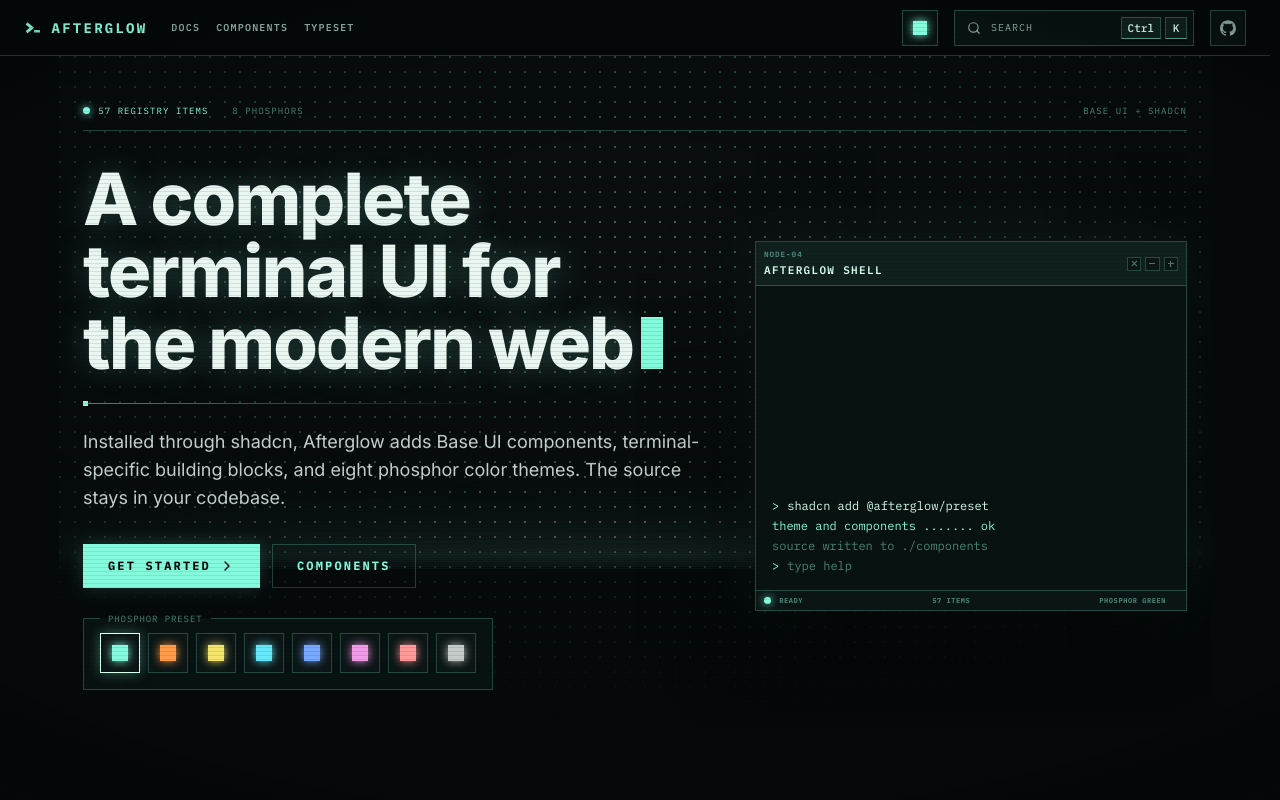
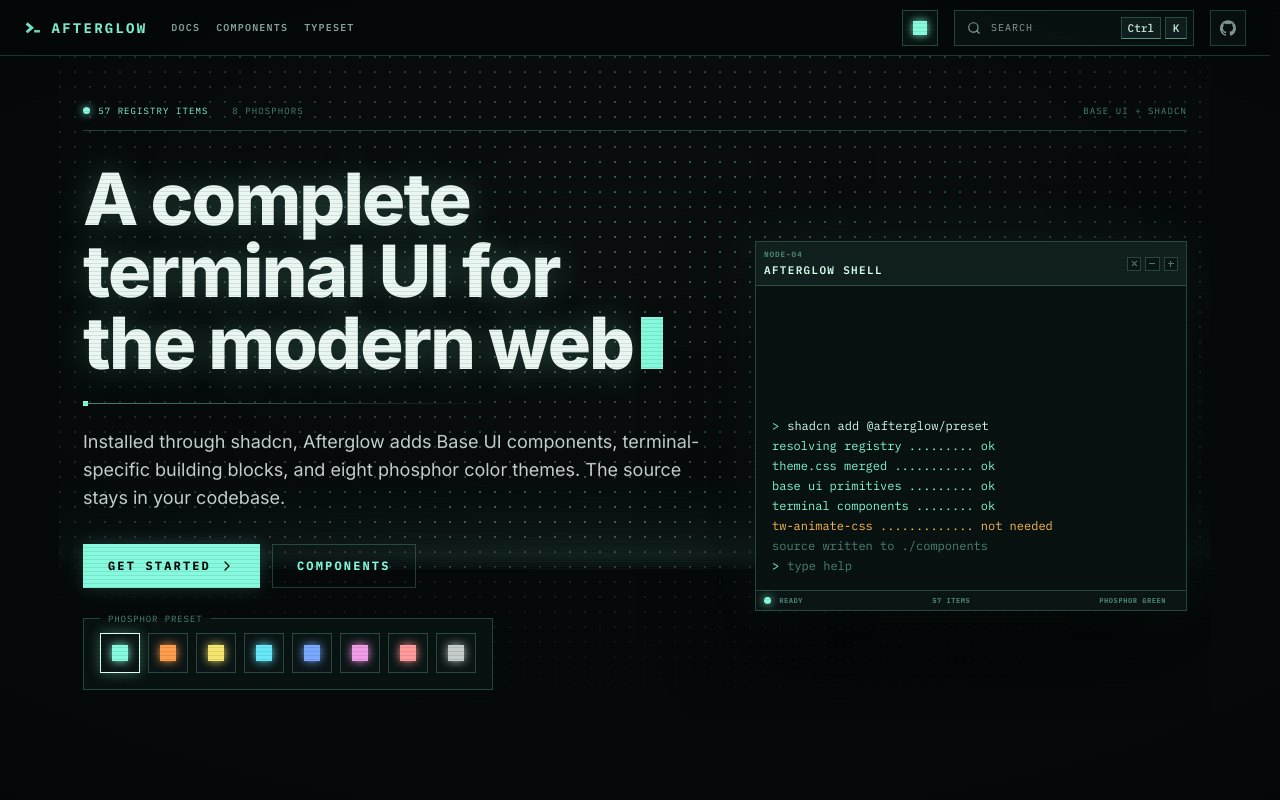
Before and after one commit to thebuilder/afterglow, a Next.js app: page / in a window 1280 px wide. Shown: the top 800 px of the page. Built offline with nearby package versions, Linux system fonts and the light colour scheme.

Commit message:
Revert "cut the boot transcript down"
Misread "the bootstrap is too much" as the log being too long. The seven
lines were fine; the sampler was the problem, and that is already gone.

```diff
--- a/components/hero/hero-terminal.tsx
+++ b/components/hero/hero-terminal.tsx
@@ -39,7 +39,11 @@
 const COMMAND = "shadcn add @afterglow/preset";
 
 const OUTPUT: Entry[] = [
-  { text: "theme and components ....... ok" },
+  { text: "resolving registry ......... ok" },
+  { text: "theme.css merged ........... ok" },
+  { text: "base ui primitives ......... ok" },
+  { text: "terminal components ........ ok" },
+  { text: "tw-animate-css ............. not needed", tone: "warning" },
   { text: "source written to ./components", tone: "muted" },
 ];
 
```
